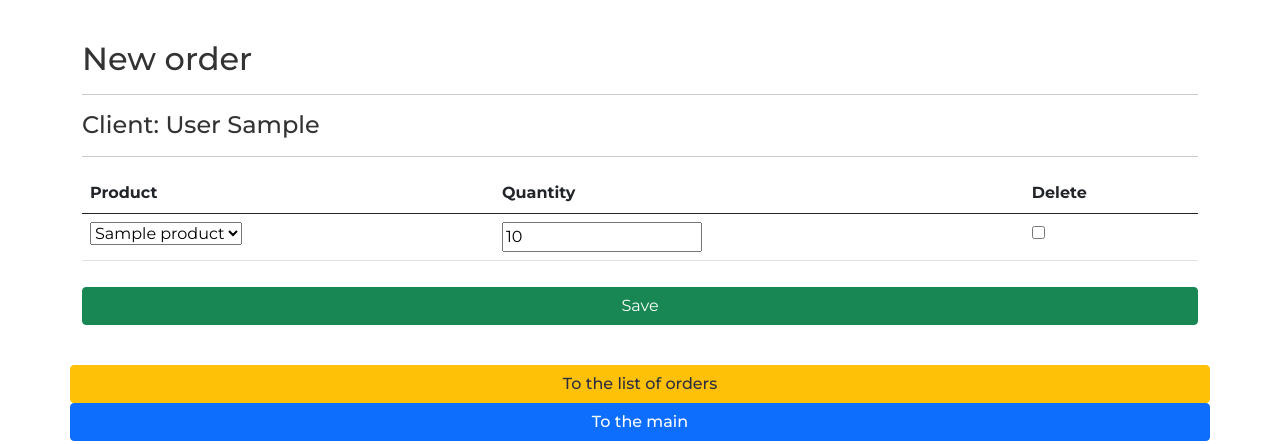
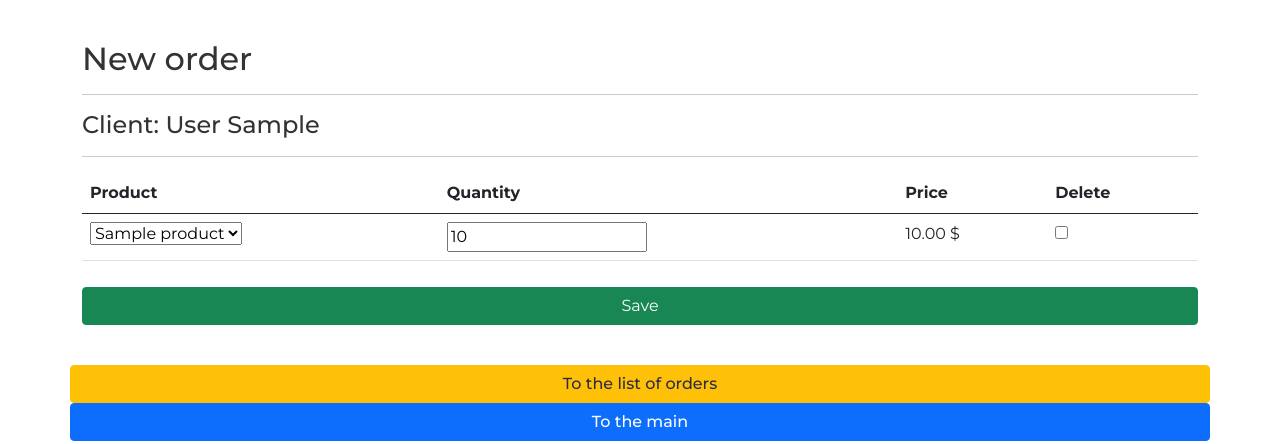
Before and after one commit to IlyaBuryan/onlineshop, a Django app: page /order/create/ in a window 1280 px wide. Shown: the top 444 px of the page. Run offline with Django 3.2, Linux system fonts and the light colour scheme; a user stored in the database is signed in; tables that the repository leaves empty hold one stand-in row (values such as "Sample post"); parts of the project's set-up code (start-up, migrations or seed data) failed here and were passed over.

Commit message:
price field update

```diff
--- a/ordersapp/forms.py
+++ b/ordersapp/forms.py
@@ -9,6 +9,7 @@ class OrderForm(forms.ModelForm):
 
 
 class OrderItemForm(forms.ModelForm):
+    price = forms.CharField(label='Price', required=False)
     class Meta:
         model = OrderItem
         fields = '__all__'
--- a/ordersapp/templates/ordersapp/order_form.html
+++ b/ordersapp/templates/ordersapp/order_form.html
@@ -31,7 +31,17 @@
                         {% endfor %}
                         {% endif %}
                         {{ field.errors.as_ul }}
+
+                        {% if field.name != 'price' %}
                         {{ field }}
+                        {% else %}
+                        {% if field.value %}
+                        <span class="orderitems-{{forloop.parentloop.counter0}}-price">
+                            {{ field.value }}
+                        </span> $
+                        {% endif %}
+                        {% endif %}
+
                     </td>
                     {% endfor %}
                 </tr>
@@ -41,8 +51,9 @@
             </button>
         </form>
         <div class="up_margin row">
-        {% include 'ordersapp/layout/inc_order_actions.html' %}
-        </div>>
+            {% include 'ordersapp/layout/inc_order_actions.html' %}
+        </div>
+        >
     </div>
 </div>>
 {% endblock %}
--- a/ordersapp/views.py
+++ b/ordersapp/views.py
@@ -61,6 +61,7 @@ class OrderItemsCreate(CheckAuthMixin, ContextDataMixin, CreateView):
                 for num, form in enumerate(formset.forms):
                     form.initial['product'] = basket_items[num].product
                     form.initial['quantity'] = basket_items[num].quantity
+                    form.initial['price'] = basket_items[num].product.price
             else:
                 formset = OrderFormSet()
 
@@ -102,7 +103,13 @@ class OrderItemsUpdate(CheckAuthMixin, ContextDataMixin, UpdateView):
         if self.request.POST:
             data['orderitems'] = OrderFormSet(self.request.POST, instance=self.object)
         else:
-            data['orderitems'] = OrderFormSet(instance=self.object)
+            formset = OrderFormSet(instance=self.object)
+            for form in formset.forms:
+                if form.instance.pk:
+                    form.initial['price'] = form.instance.product.price
+            data['orderitems'] = formset
+
+            # data['orderitems'] = OrderFormSet(instance=self.object)
 
         return data
 
```
